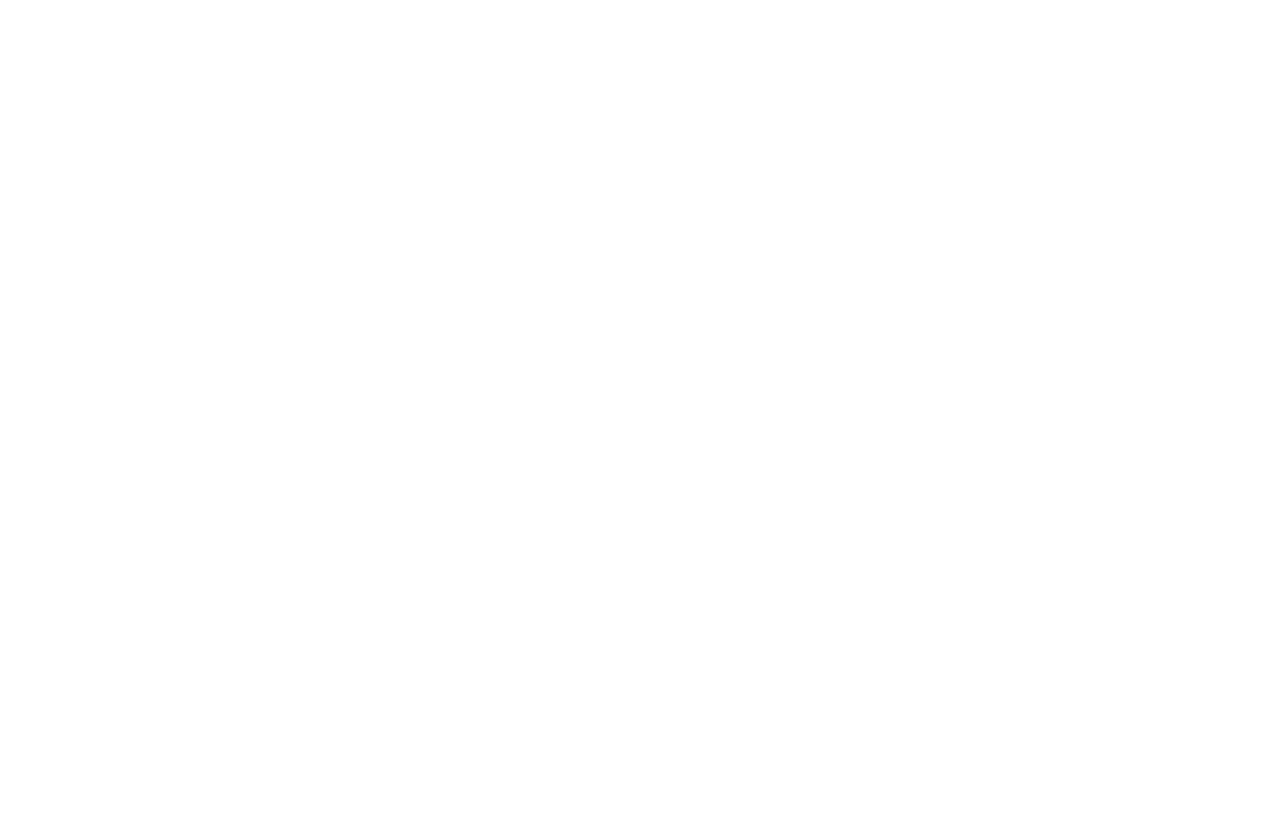
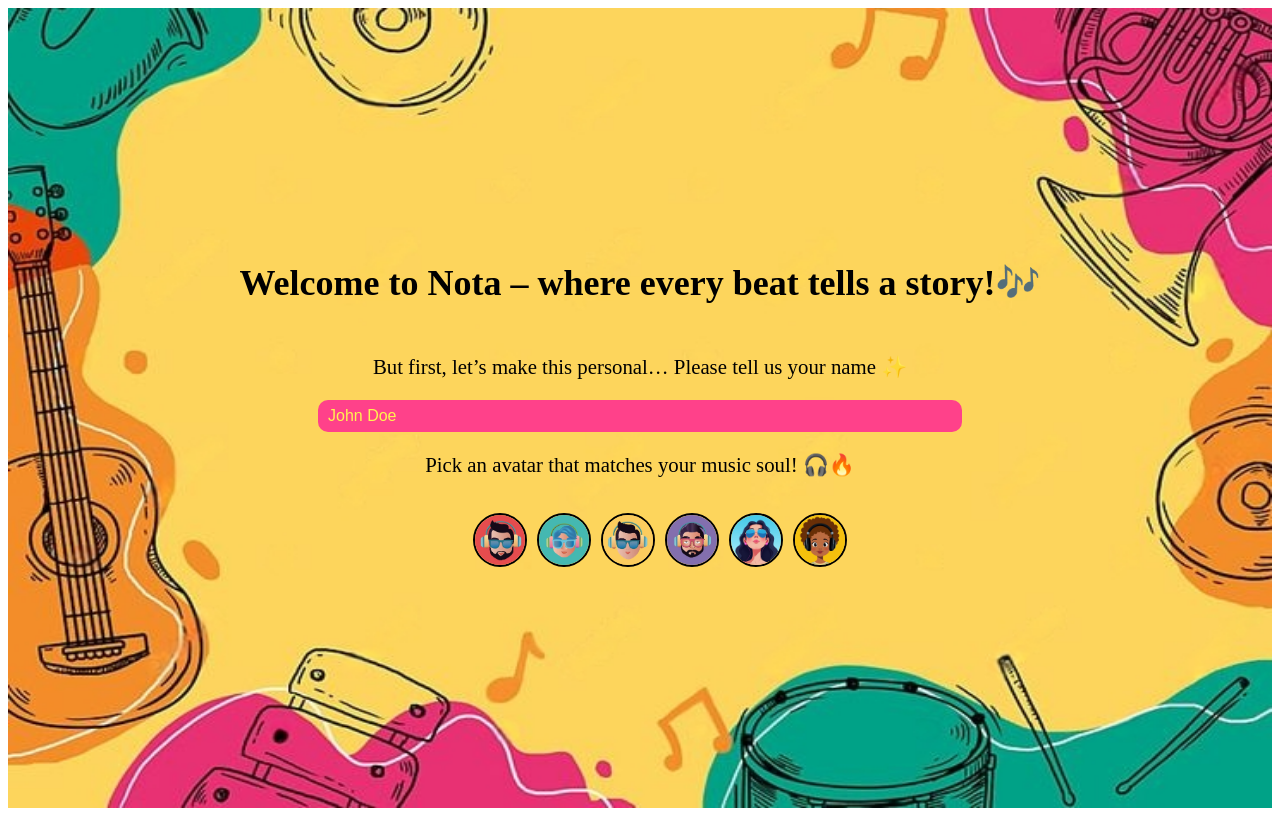
Before and after one commit to emaaanbutt/Nota-Your-Melody-Your-Space, a plain HTML site: page pages/intro.html in a window 1280 px wide. Drawn offline with Linux system fonts and the light colour scheme.

Commit message:
Intro page completed.

```diff
--- a/Assets/CSS/index.css
+++ b/Assets/CSS/index.css
@@ -1,7 +1,3 @@
-body{
-
-}
-
 #landing-page{
     position: relative;
     height: 100vh;
--- /dev/null
+++ b/Assets/CSS/intro.css
@@ -0,0 +1,79 @@
+#intro-page{
+    position: relative;
+    height: 100vh;
+    width: 100%;
+
+}
+
+#intro-page > img{
+    position: absolute;
+    width: 100%;
+    height: 100%;
+    margin: 0;
+    z-index: -1;
+}
+
+#container{
+    display: flex;
+    justify-content: center;
+    align-items: center;
+    flex-direction: column;
+    position: relative;
+    z-index: 100;
+    height: 100vh;
+    position: relative;
+}
+
+#welcome{
+    font-size: 1.5rem;
+    text-align: center;
+}
+
+
+#intro-line, #pick-avatar{
+    font-size: 1.3rem;
+    text-align: center;
+}
+
+#name{
+    width: 50%;
+    height: 30px;
+    padding-left: 10px;
+    font-size: 1rem;
+    background-color: rgb(255, 65, 138);
+    border: none;
+    border-radius: 10px;
+    color: rgb(255, 243, 80);
+
+}
+
+input::placeholder{
+    color: rgb(255, 243, 80);
+}
+
+#avatar-container{
+    display: flex;
+    flex-wrap: wrap;
+    flex-direction: row;
+    justify-content: center;
+    align-items: center;
+    list-style: none;
+    gap: 10px;
+}
+
+#avatar-container div{
+    width: 50px;
+    height: 50px;
+    border-radius: 50%;
+    border: 2px solid black;
+}
+
+#avatar-container div:hover{
+    border: 2px solid rgb(255, 65, 138);
+}
+
+#avatar-container img{
+    width: 100%;
+    height: 100%;
+    border-radius: 50%;
+}
--- a/pages/intro.html
+++ b/pages/intro.html
@@ -0,0 +1,47 @@
+<!DOCTYPE html>
+<html lang="en">
+<head>
+    <meta charset="UTF-8">
+    <meta name="viewport" content="width=device-width, initial-scale=1.0">
+    <title>Nota – Your Melody, Your Space</title>
+    <link rel="stylesheet" href="../Assets/CSS/intro.css">
+</head>
+<body>
+    <div id="intro-page">
+        <img src="../Assets/Images/music-bg.jpeg" alt="musical instruments in background">
+
+        <div id="container">
+            <div id="welcome">
+                <h2>Welcome to Nota – where every beat tells a story!🎶</h2>
+            </div>
+            <div id="intro-line">
+                <p>But first, let’s make this personal… Please tell us your name ✨</p>
+            </div>
+            <input id="name" type="text" placeholder="John Doe" required>
+            <div id="pick-avatar">
+                <p>Pick an avatar that matches your music soul! 🎧🔥</p>
+            </div>
+            <ul id="avatar-container">
+               <li>
+                <div><img src="../Assets/Images/avatar1.jpg" alt="a man with headphones"></div>
+               </li>
+               <li>
+                <div><img src="../Assets/Images/avatar2.jpg" alt=""></div>
+               </li>
+               <li>
+                <div><img src="../Assets/Images/avatar3.jpg" alt=""></div>
+               </li>
+               <li>
+                <div><img src="../Assets/Images/avatar4.jpg" alt=""></div>
+               </li>
+               <li>
+                <div><img src="../Assets/Images/avatar5.jpg" alt=""></div>
+               </li>
+               <li>
+                <div><img src="../Assets/Images/avatar6.jpg" alt=""></div>
+               </li>
+            </ul>
+        </div>
+    </div>
+</body>
+</html>
```
Also changed, not shown: Assets/Images/avatar1.jpg (added), Assets/Images/avatar2.jpg (added), Assets/Images/avatar3.jpg (added), Assets/Images/avatar4.jpg (added), Assets/Images/avatar5.jpg (added), Assets/Images/avatar6.jpg (added).
